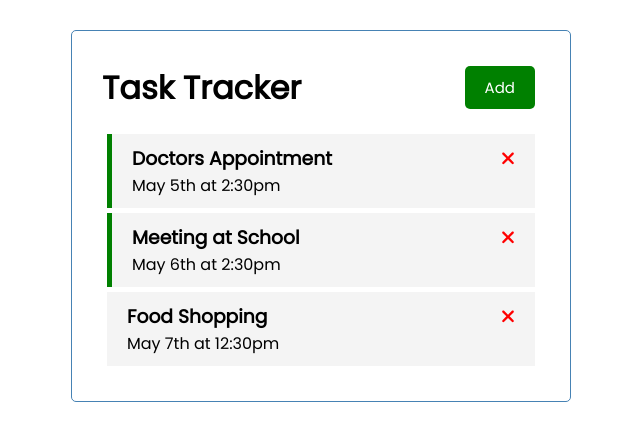
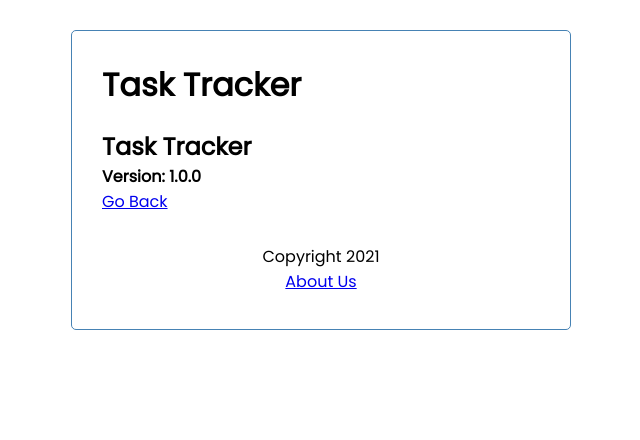
Before and after one commit to LiaCicati/learning, an Angular app in the folder angular/my-app/: page /about in a window 1280 px wide. Before the commit this address led to /. Shown: the top 440 px of the page, without its empty margins (319-959 px from the left). Built offline with nearby package versions, Linux system fonts and the light colour scheme; data requests are answered from the project's data file.

Commit message:
router, added about page

```diff
--- a/angular/my-app/src/app/app.component.html
+++ b/angular/my-app/src/app/app.component.html
@@ -1,4 +1,5 @@
 <div class="container">
 <app-header></app-header>
-<app-tasks></app-tasks>
+<router-outlet></router-outlet>
+<app-footer></app-footer>
 </div>
--- a/angular/my-app/src/app/app.module.ts
+++ b/angular/my-app/src/app/app.module.ts
@@ -10,6 +10,20 @@
 import { TaskItemComponent } from './components/task-item/task-item.component';
 import { FontAwesomeModule } from '@fortawesome/angular-fontawesome';
 import { AddTaskComponent } from './components/add-task/add-task.component';
+import { RouterModule, Routes } from '@angular/router';
+import { AboutComponent } from './pages/about/about.component';
+import { FooterComponent } from './components/footer/footer.component';
+
+const appRoutes: Routes = [
+  {
+    path: '',
+    component: TasksComponent,
+  },
+  {
+    path: 'about',
+    component: AboutComponent,
+  },
+];
 
 @NgModule({
   declarations: [
@@ -19,6 +33,8 @@
     TasksComponent,
     TaskItemComponent,
     AddTaskComponent,
+    AboutComponent,
+    FooterComponent,
   ],
   imports: [
     BrowserModule,
@@ -26,6 +42,7 @@
     FontAwesomeModule,
     HttpClientModule,
     FormsModule,
+    RouterModule.forRoot(appRoutes),
   ],
   providers: [],
   bootstrap: [AppComponent],
--- /dev/null
+++ b/angular/my-app/src/app/components/footer/footer.component.html
@@ -0,0 +1,4 @@
+<footer>
+  <p>Copyright 2021</p>
+  <a routerLink="/about">About Us</a>
+</footer>
--- /dev/null
+++ b/angular/my-app/src/app/components/footer/footer.component.scss
@@ -0,0 +1,4 @@
+footer {
+  margin-top: 30px;
+  text-align: center;
+}
--- /dev/null
+++ b/angular/my-app/src/app/components/footer/footer.component.ts
@@ -0,0 +1,15 @@
+import { Component, OnInit } from '@angular/core';
+
+@Component({
+  selector: 'app-footer',
+  templateUrl: './footer.component.html',
+  styleUrls: ['./footer.component.scss']
+})
+export class FooterComponent implements OnInit {
+
+  constructor() { }
+
+  ngOnInit(): void {
+  }
+
+}
--- a/angular/my-app/src/app/components/header/header.component.html
+++ b/angular/my-app/src/app/components/header/header.component.html
@@ -1,8 +1,9 @@
 <header>
   <h1>{{ title }}</h1>
   <app-button
-    color="{{showAddTask ? 'red' : 'green'}}"
-    text="{{showAddTask ? 'Close' : 'Add'}}"
+    *ngIf="hasRoute('/')"
+    color="{{ showAddTask ? 'red' : 'green' }}"
+    text="{{ showAddTask ? 'Close' : 'Add' }}"
     (btnClick)="toggleAddTask()"
   ></app-button>
 </header>
--- a/angular/my-app/src/app/components/header/header.component.ts
+++ b/angular/my-app/src/app/components/header/header.component.ts
@@ -1,6 +1,7 @@
 import { Component, OnInit } from '@angular/core';
 import { UiService } from 'src/app/services/ui.service';
 import { Subscription } from 'rxjs';
+import { Router } from '@angular/router';
 
 @Component({
   selector: 'app-header',
@@ -11,7 +12,7 @@
   title: string = 'Task Tracker';
   showAddTask: boolean = false;
   subscription!: Subscription;
-  constructor(private uiService: UiService) {
+  constructor(private uiService: UiService, private router: Router) {
     this.subscription = this.uiService
       .onToggle()
       .subscribe((value) => (this.showAddTask = value));
@@ -21,4 +22,8 @@
   toggleAddTask() {
     this.uiService.toggleAddTask();
   }
+
+  hasRoute(route: string) {
+    return this.router.url === route;
+  }
 }
--- /dev/null
+++ b/angular/my-app/src/app/pages/about/about.component.html
@@ -0,0 +1,5 @@
+<div>
+  <h2>Task Tracker</h2>
+  <h4>Version: 1.0.0</h4>
+  <a routerLink="/">Go Back</a>
+</div>
--- /dev/null
+++ b/angular/my-app/src/app/pages/about/about.component.ts
@@ -0,0 +1,15 @@
+import { Component, OnInit } from '@angular/core';
+
+@Component({
+  selector: 'app-about',
+  templateUrl: './about.component.html',
+  styleUrls: ['./about.component.scss']
+})
+export class AboutComponent implements OnInit {
+
+  constructor() { }
+
+  ngOnInit(): void {
+  }
+
+}
```
Also changed, not shown: angular/my-app/src/app/pages/about/about.component.scss (added), 2 other files (tests, documents, lock files or other folders).
